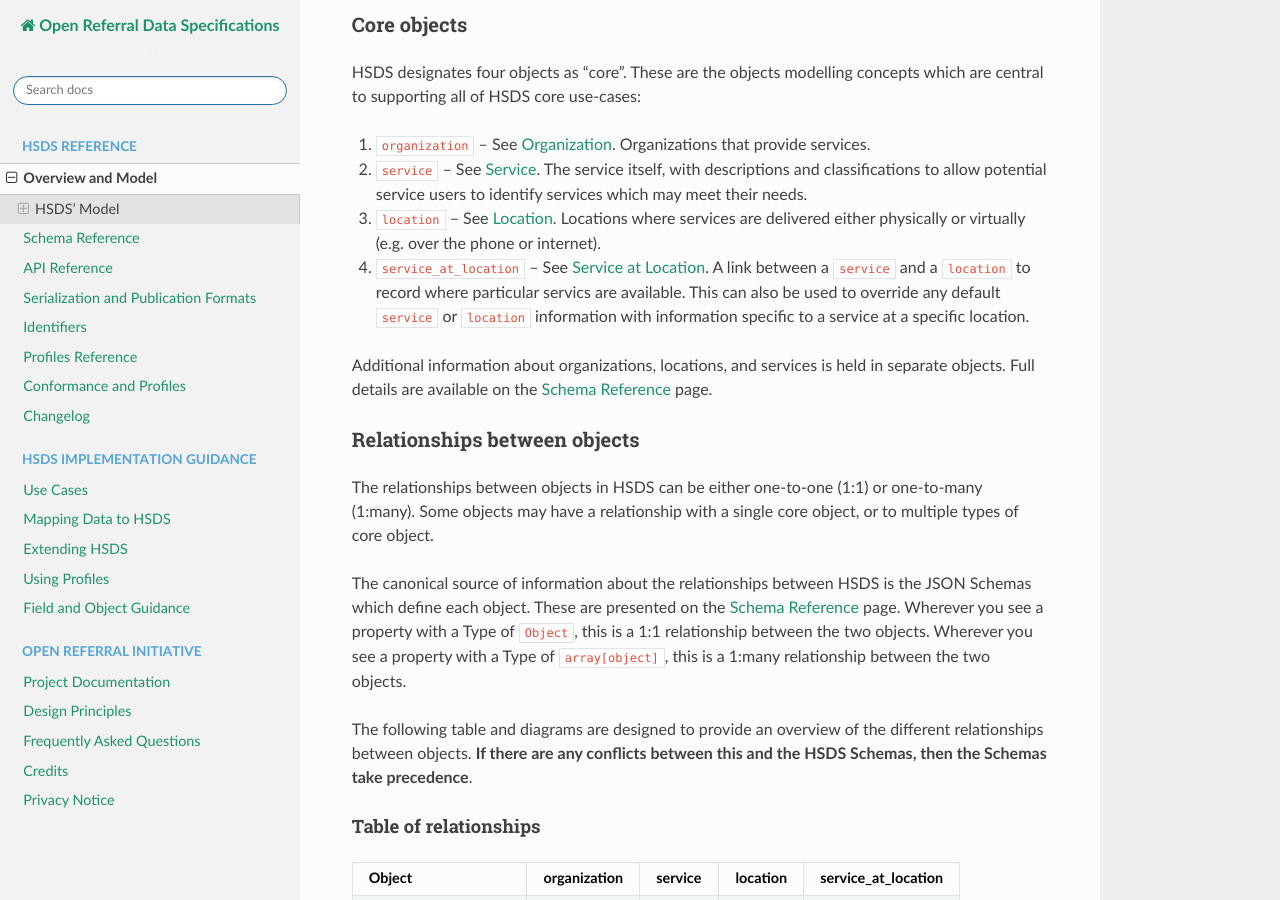
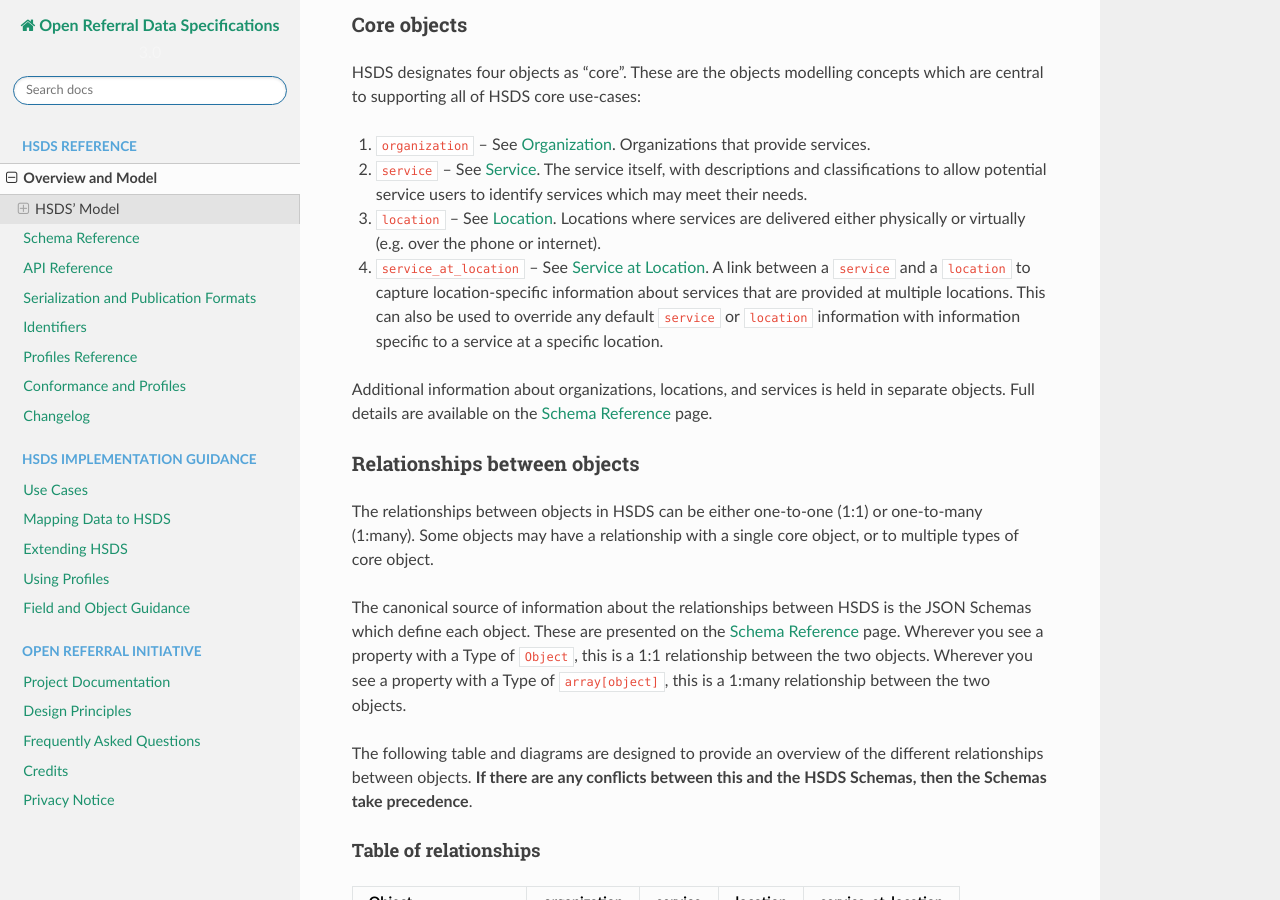
Before and after one commit to openreferral/specification, a Sphinx documentation site: the page built from docs/hsds/overview.md, in a window 1280 px wide and 900 px high, scrolled down 1215 px. Built offline with Sphinx 7.4.7 and the Read the Docs theme 2.0.0, drawn with Linux system fonts in a browser that asks for light colours; a script that is not in the unit is left out; comment, search, counter and statistics services are not loaded.

Commit message:
Adjusted wording of service_at_location description in Core objects

```diff
--- a/docs/hsds/overview.md
+++ b/docs/hsds/overview.md
@@ -29,7 +29,7 @@
 1. `organization` &ndash; See [Organization](schema_reference.md#organization). Organizations that provide services.
 2. `service` &ndash; See [Service](schema_reference.md#service). The service itself, with descriptions and classifications to allow potential service users to identify services which may meet their needs.
 3. `location` &ndash; See [Location](schema_reference.md#location). Locations where services are delivered either physically or virtually (e.g. over the phone or internet).
-4. `service_at_location` &ndash; See [Service at Location](schema_reference.md#service_at_location). A link between a `service` and a `location` to record where particular servics are available. This can also be used to override any default `service` or `location` information with information specific to a service at a specific location.
+4. `service_at_location` &ndash; See [Service at Location](schema_reference.md#service_at_location). A link between a `service` and a `location` to capture location-specific information about services that are provided at multiple locations. This can also be used to override any default `service` or `location` information with information specific to a service at a specific location.
 
 Additional information about organizations, locations, and services is held in separate objects. Full details are available on the [Schema Reference](schema_reference) page.
 
```
